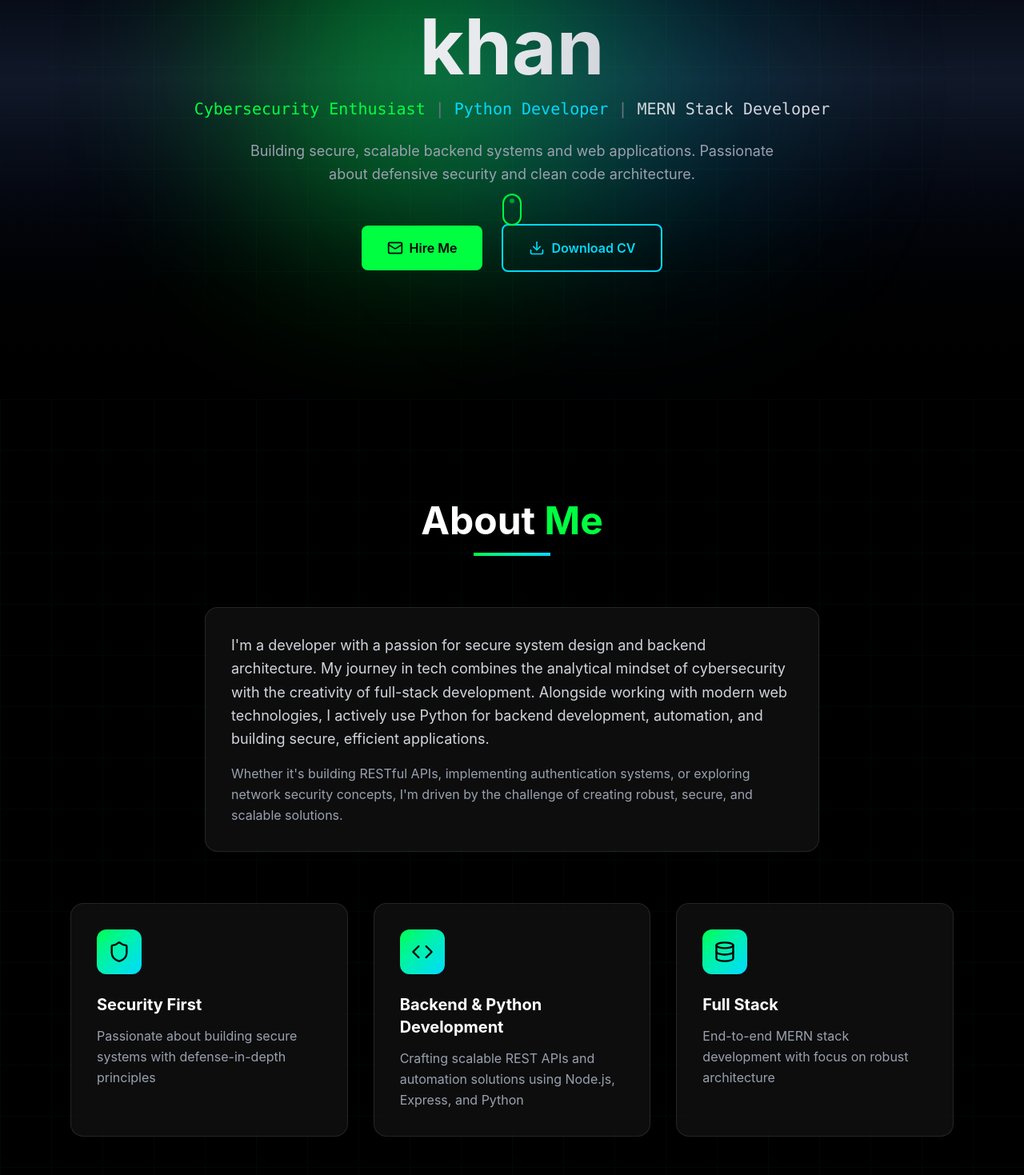
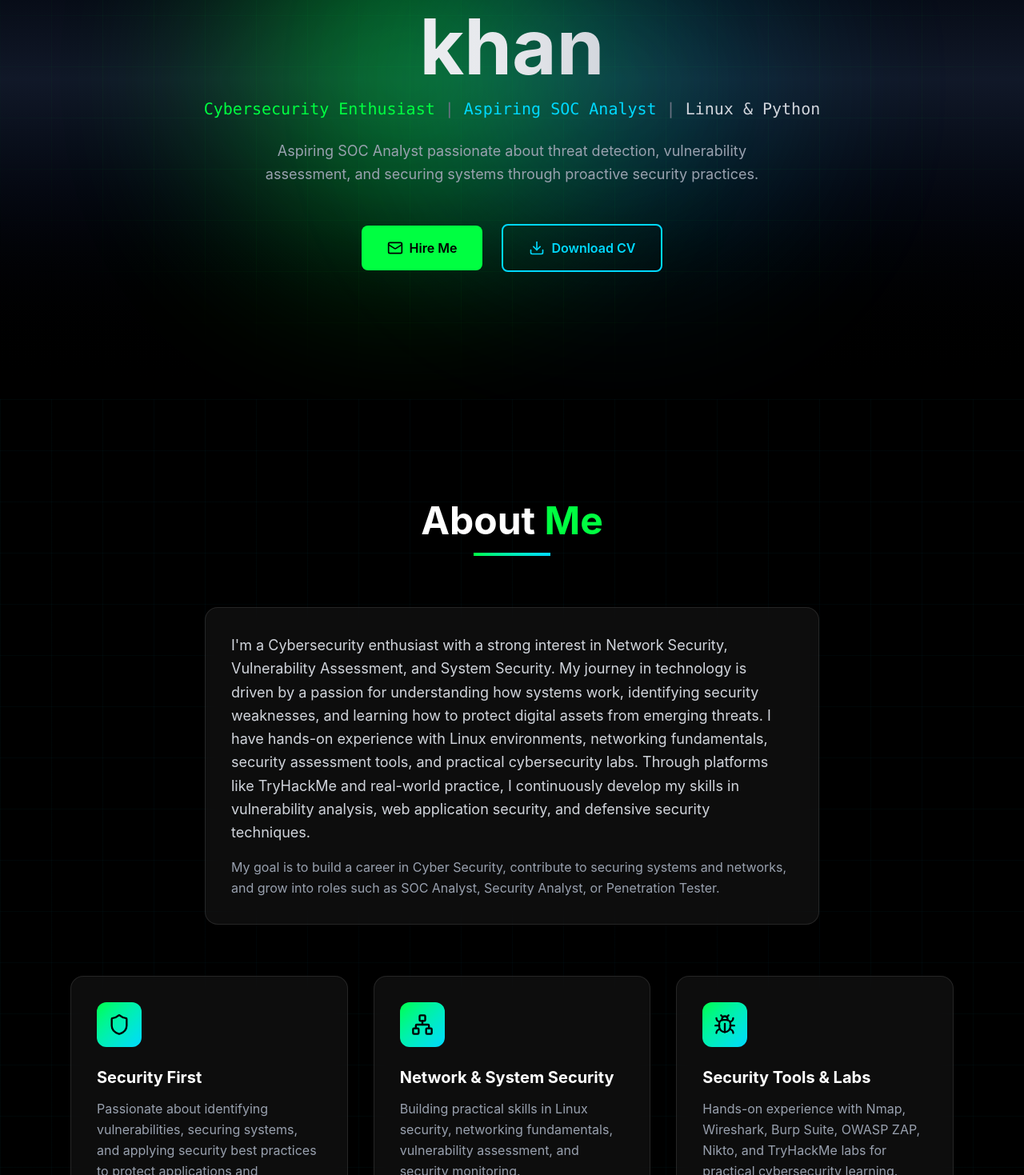
Before and after one commit to danialkhan8284/Portfolio, a React (Vite) app: page / in a window 1280 px wide. Shown: the part 301-1770 px from the top of the page at 80% size. Built offline with nearby package versions, Linux system fonts and the light colour scheme.

Commit message:
change to Cyber Security portfolio

```diff
--- a/src/app/components/About.tsx
+++ b/src/app/components/About.tsx
@@ -1,22 +1,22 @@
 import { motion } from "motion/react";
-import { Shield, Code, Database } from "lucide-react";
+import { Shield, Network, Bug } from "lucide-react";
 
 export default function About() {
   const features = [
     {
       icon: Shield,
       title: "Security First",
-      description: "Passionate about building secure systems with defense-in-depth principles"
+      description: "Passionate about identifying vulnerabilities, securing systems, and applying security best practices to protect applications and networks."
     },
     {
-      icon: Code,
-      title: "Backend & Python Development",
-      description: "Crafting scalable REST APIs and automation solutions using Node.js, Express, and Python"
+      icon: Network,
+      title: "Network & System Security",
+      description: "Building practical skills in Linux security, networking fundamentals, vulnerability assessment, and security monitoring."
     },
     {
-      icon: Database,
-      title: "Full Stack",
-      description: "End-to-end MERN stack development with focus on robust architecture"
+      icon: Bug,
+      title: "Security Tools & Labs",
+      description: "Hands-on experience with Nmap, Wireshark, Burp Suite, OWASP ZAP, Nikto, and TryHackMe labs for practical cybersecurity learning."
     }
   ];
 
@@ -47,14 +47,14 @@ export default function About() {
         >
           <div className="backdrop-blur-xl bg-white/5 border border-white/10 rounded-2xl p-8 shadow-2xl">
             <p className="text-gray-300 text-lg leading-relaxed mb-4">
-             I'm a developer with a passion for secure system design and backend architecture. My journey in tech combines the analytical mindset of cybersecurity with the creativity of full-stack development.
+            I'm a Cybersecurity enthusiast with a strong interest in Network Security, Vulnerability Assessment, and System Security. My journey in technology is driven by a passion for understanding how systems work, identifying security weaknesses, and learning how to protect digital assets from emerging threats.
 
-             Alongside working with modern web technologies, I actively use Python for backend development, automation, and building secure, efficient applications.
+            I have hands-on experience with Linux environments, networking fundamentals, security assessment tools, and practical cybersecurity labs. Through platforms like TryHackMe and real-world practice, I continuously develop my skills in vulnerability analysis, web application security, and defensive security techniques.
 
             </p>
             <p className="text-gray-400 leading-relaxed">
 
-             Whether it's building RESTful APIs, implementing authentication systems, or exploring network security concepts, I'm driven by the challenge of creating robust, secure, and scalable solutions.
+            My goal is to build a career in Cyber Security, contribute to securing systems and networks, and grow into roles such as SOC Analyst, Security Analyst, or Penetration Tester.
             </p>
           </div>
         </motion.div>
--- a/src/app/components/Contact.tsx
+++ b/src/app/components/Contact.tsx
@@ -61,7 +61,7 @@ export default function Contact() {
           </h2>
           <div className="w-24 h-1 bg-gradient-to-r from-[#00ff41] to-[#00d9ff] mx-auto mb-4" />
           <p className="text-gray-400 max-w-2xl mx-auto">
-            Have a project in mind or want to discuss opportunities? Drop me a message!
+            Looking for cybersecurity opportunities, internships, or ethical hacking collaborations. Reach out to connect.
           </p>
         </motion.div>
 
@@ -106,23 +106,23 @@ export default function Contact() {
               <ul className="space-y-3">
                 <li className="flex items-center gap-3 text-gray-300">
                   <div className="w-2 h-2 bg-[#00ff41] rounded-full" />
-                  Backend Development Projects
+                  Cybersecurity Projects
                 </li>
                 <li className="flex items-center gap-3 text-gray-300">
                   <div className="w-2 h-2 bg-[#00d9ff] rounded-full" />
-                  Security Consulting
+                  Ethical Hacking & Security Labs
                 </li>
                 <li className="flex items-center gap-3 text-gray-300">
                   <div className="w-2 h-2 bg-[#00ff41] rounded-full" />
-                  Full-Stack Development
+                  Vulnerability Assessment (Web & Network)
                 </li>
                 <li className="flex items-center gap-3 text-gray-300">
                   <div className="w-2 h-2 bg-[#00d9ff] rounded-full" />
-                  Freelance Opportunities
+                 SOC & Log Analysis Practice
                 </li>
                   <li className="flex items-center gap-3 text-gray-300">
                   <div className="w-2 h-2 bg-[#00d9ff] rounded-full" />
-                  Python Development
+                 Python for Cybersecurity & Automation
                 </li>
               </ul>
             </div>
--- a/src/app/components/Experience.tsx
+++ b/src/app/components/Experience.tsx
@@ -12,10 +12,10 @@ export default function Experience() {
     },
     {
       type: "work",
-      title: "Freelance Web Developer",
-      organization: "Self-Employed",
-      period: "Jun 2024 - Dec 2024",
-      description: "Built full-stack MERN applications for small businesses with focus on security and performance."
+      title: "Ethical Hacking",
+      organization: "Kaizen Hive",
+      period: "Jun 2026 - In-Progress",
+      description: "Currently learning and practicing ethical hacking concepts including reconnaissance, scanning, and vulnerability assessment. Gaining hands-on exposure to penetration testing tools and methodologies such as Nmap, basic exploitation concepts, and system security analysis. Developing practical understanding of how attackers think and how to secure systems effectively."
     }
   ];
 
@@ -34,13 +34,13 @@ export default function Experience() {
       period: "2025",
       description: "Currently pursuing certification in ethical hacking and penetration testing methodologies."
     },
-     {
-      type: "education",
-      title: "MERN Stack Developer",
-      organization: "Chai with Code",
-      period: "2026",
-      description: "Currently pursuing a course in Backend Development to strengthen my skills in server-side technologies and application logic."
-    }
+    //  {
+    //   type: "education",
+    //   title: "MERN Stack Developer",
+    //   organization: "Chai with Code",
+    //   period: "2026",
+    //   description: "Currently pursuing a course in Backend Development to strengthen my skills in server-side technologies and application logic."
+    // }
   ];
 
   return (
--- a/src/app/components/Footer.tsx
+++ b/src/app/components/Footer.tsx
@@ -47,9 +47,9 @@ export default function Footer() {
 
         {/* Divider */}
         <div className="mt-8 pt-8 border-t border-white/10">
-          <p className="text-center text-gray-500 text-sm">
+          {/* <p className="text-center text-gray-500 text-sm">
             Built with <span className="text-[#00ff41]">React</span> & <span className="text-[#00d9ff]">Tailwind CSS</span>
-          </p>
+          </p> */}
         </div>
       </div>
     </footer>
--- a/src/app/components/Hero.tsx
+++ b/src/app/components/Hero.tsx
@@ -39,9 +39,9 @@ export default function Hero() {
         >
           <span className="text-[#00ff41]">Cybersecurity Enthusiast</span>
           <span className="text-gray-500">|</span>
-          <span className="text-[#00d9ff]">Python Developer</span>
+          <span className="text-[#00d9ff]">Aspiring SOC Analyst</span>
           <span className="text-gray-500">|</span>
-          <span className="text-gray-300">MERN Stack Developer</span>
+          <span className="text-gray-300">Linux & Python</span>
         </motion.div>
 
         <motion.p
@@ -50,8 +50,7 @@ export default function Hero() {
           transition={{ duration: 0.8, delay: 0.6 }}
           className="text-gray-400 text-lg max-w-2xl mx-auto mb-12 leading-relaxed"
         >
-          Building secure, scalable backend systems and web applications.
-          Passionate about defensive security and clean code architecture.
+          Aspiring SOC Analyst passionate about threat detection, vulnerability assessment, and securing systems through proactive security practices.
         </motion.p>
 
         <motion.div
@@ -82,16 +81,16 @@ export default function Hero() {
           </a>
         </motion.div>
 
-        <motion.div
-          initial={{ opacity: 0 }}
-          animate={{ opacity: 1 }}
-          transition={{ duration: 1, delay: 1.2 }}
-          className="absolute bottom-12 left-1/2 -translate-x-1/2"
+        {/* <motion.div
+          // initial={{ opacity: 0 }}
+          // animate={{ opacity: 1 }}
+          // transition={{ duration: 1, delay: 1.2 }}
+          // className="absolute bottom-12 left-1/2 -translate-x-1/2"
         >
           <div className="w-6 h-10 border-2 border-[#00ff41] rounded-full p-1 animate-bounce">
             <div className="w-1.5 h-1.5 bg-[#00ff41] rounded-full mx-auto animate-pulse" />
           </div>
-        </motion.div>
+        </motion.div> */}
       </div>
     </section>
   );
--- a/src/app/components/Projects.tsx
+++ b/src/app/components/Projects.tsx
@@ -10,13 +10,7 @@ export default function Projects() {
       tags: ["Python", "Networking", "Security"],
       color: "#00ff41"
     },
-    {
-      title: "E-Commerce REST API",
-      description: "Scalable Node.js backend with Express, MongoDB, JWT authentication, payment integration, and comprehensive error handling.",
-      image: "https://images.unsplash.com/photo-1687603921109-46401b201195?crop=entropy&cs=tinysrgb&fit=max&fm=jpg&ixid=M3w3Nzg4Nzd8MHwxfHNlYXJjaHwyfHxiYWNrZW5kJTIwc2VydmVyJTIwYXBpJTIwdGVjaG5vbG9neXxlbnwxfHx8fDE3NzU5NDQxMzV8MA&ixlib=rb-4.1.0&q=80&w=1080",
-      tags: ["Node.js", "Express", "MongoDB"],
-      color: "#00d9ff"
-    },
+
     {
       title: "Password Strength Analyzer",
       description: "Web app that evaluates password security using entropy calculation, pattern detection, and provides improvement suggestions.",
@@ -24,10 +18,11 @@ export default function Projects() {
       tags: ["React", "Security", "Algorithms"],
       color: "#ff0080"
     },
+
     {
-      title: "Real-Time Chat Application",
-      description: "Full-stack MERN chat app with Socket.io for real-time messaging, room management, and message encryption.",
-      image: "https://images.unsplash.com/photo-1568716353609-12ddc5c67f04?crop=entropy&cs=tinysrgb&fit=max&fm=jpg&ixid=M3w3Nzg4Nzd8MHwxfHNlYXJjaHwzfHxjeWJlcnNlY3VyaXR5JTIwaGFja2luZyUyMGNvZGUlMjB0ZXJtaW5hbHxlbnwxfHx8fDE3NzU5NDQxMzR8MA&ixlib=rb-4.1.0&q=80&w=1080",
+      title: "SOC Simulator",
+      description: "A SOC Simulator that mimics real-time security monitoring by analyzing logs and detecting suspicious activities such as unauthorized access attempts and network scanning. It demonstrates core SOC concepts including threat detection, log analysis, and incident response fundamentals.",
+      image: "https://images.unsplash.com/photo-1550751827-4bd374c3f58b",
       tags: ["MERN Stack", "Socket.io", "WebSockets"],
       color: "#ffd700"
     },
@@ -37,7 +32,14 @@ export default function Projects() {
       image: "https://images.unsplash.com/photo-1643000867361-cd545336249b?crop=entropy&cs=tinysrgb&fit=max&fm=jpg&ixid=M3w3Nzg4Nzd8MHwxfHNlYXJjaHwxfHxiYWNrZW5kJTIwc2VydmVyJTIwYXBpJTIwdGVjaG5vbG9neXxlbnwxfHx8fDE3NzU5NDQxMzV8MA&ixlib=rb-4.1.0&q=80&w=1080",
       tags: ["Node.js", "Security", "Middleware"],
       color: "#00d9ff"
-    }
+    },
+    // {
+    //   title: "E-Commerce REST API",
+    //   description: "Scalable Node.js backend with Express, MongoDB, JWT authentication, payment integration, and comprehensive error handling.",
+    //   image: "https://images.unsplash.com/photo-1687603921109-46401b201195?crop=entropy&cs=tinysrgb&fit=max&fm=jpg&ixid=M3w3Nzg4Nzd8MHwxfHNlYXJjaHwyfHxiYWNrZW5kJTIwc2VydmVyJTIwYXBpJTIwdGVjaG5vbG9neXxlbnwxfHx8fDE3NzU5NDQxMzV8MA&ixlib=rb-4.1.0&q=80&w=1080",
+    //   tags: ["Node.js", "Express", "MongoDB"],
+    //   color: "#00d9ff"
+    // },
   ];
 
   return (
--- a/src/app/components/Skills.tsx
+++ b/src/app/components/Skills.tsx
@@ -2,8 +2,15 @@ import { motion } from "motion/react";
 
 export default function Skills() {
   const skillCategories = [
+
     {
-      title: "Backend",
+      title: "Cybersecurity",
+      color: "#ff0080",
+      skills: ["Penetration Testing", "Network Security", "OWASP Top 10", "Security Audits", "Vulnerability Assessment", "Linux Security Fundamentals"]
+    },
+
+    {
+      title: "Backend & Security Development",
       color: "#00ff41",
       skills: ["Node.js", "Express.js", "REST APIs", "MongoDB", "JWT Auth", "Python (Backend & Automation)"]
     },
@@ -12,15 +19,11 @@ export default function Skills() {
       color: "#00d9ff",
       skills: ["React.js", "HTML5", "CSS3", "Tailwind CSS", "Responsive Design"]
     },
-    {
-      title: "Cybersecurity",
-      color: "#ff0080",
-      skills: ["Penetration Testing", "Network Security", "OWASP Top 10", "Security Audits"]
-    },
+
     {
       title: "Tools & Others",
       color: "#ffd700",
-      skills: ["Git", "GitHub", "Postman", "VS Code", "Linux", "Zapier"]
+      skills: ["Git", "GitHub", "Postman", "VS Code", "Linux CLI", "Burp Suite", "OWASP ZAP", "Zapier"]
     }
   ];
 
--- a/src/app/components/ui/use-mobile.ts
+++ b/src/app/components/ui/use-mobile.ts
@@ -1,21 +1,50 @@
+// import * as React from "react";
+
+// const MOBILE_BREAKPOINT = 768;
+
+// export function useIsMobile() {
+//   const [isMobile, setIsMobile] = React.useState<boolean | undefined>(
+//     undefined,
+//   );
+
+//   React.useEffect(() => {
+//     const mql = window.matchMedia(`(max-width: ${MOBILE_BREAKPOINT - 1}px)`);
+//     const onChange = () => {
+//       setIsMobile(window.innerWidth < MOBILE_BREAKPOINT);
+//     };
+//     mql.addEventListener("change", onChange);
+//     setIsMobile(window.innerWidth < MOBILE_BREAKPOINT);
+//     return () => mql.removeEventListener("change", onChange);
+//   }, []);
+
+//   return !!isMobile;
+// }
 import * as React from "react";
 
 const MOBILE_BREAKPOINT = 768;
 
 export function useIsMobile() {
-  const [isMobile, setIsMobile] = React.useState<boolean | undefined>(
-    undefined,
-  );
+  const [isMobile, setIsMobile] = React.useState(false);
 
   React.useEffect(() => {
-    const mql = window.matchMedia(`(max-width: ${MOBILE_BREAKPOINT - 1}px)`);
-    const onChange = () => {
-      setIsMobile(window.innerWidth < MOBILE_BREAKPOINT);
+    const mql = window.matchMedia(
+      `(max-width: ${MOBILE_BREAKPOINT - 1}px)`
+    );
+
+    const onChange = (e: MediaQueryListEvent) => {
+      setIsMobile(e.matches);
     };
-    mql.addEventListener("change", onChange);
-    setIsMobile(window.innerWidth < MOBILE_BREAKPOINT);
-    return () => mql.removeEventListener("change", onChange);
+
+    setIsMobile(mql.matches);
+
+    if (mql.addEventListener) {
+      mql.addEventListener("change", onChange);
+      return () => mql.removeEventListener("change", onChange);
+    } else {
+      mql.addListener(onChange);
+      return () => mql.removeListener(onChange);
+    }
   }, []);
 
-  return !!isMobile;
+  return isMobile;
 }
```
